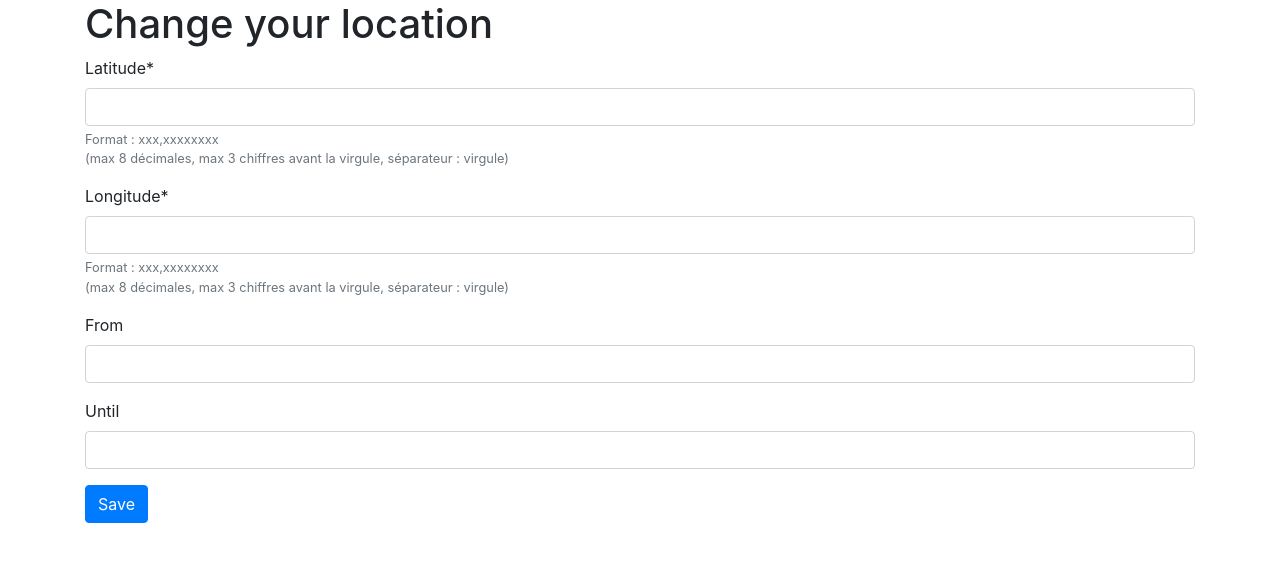
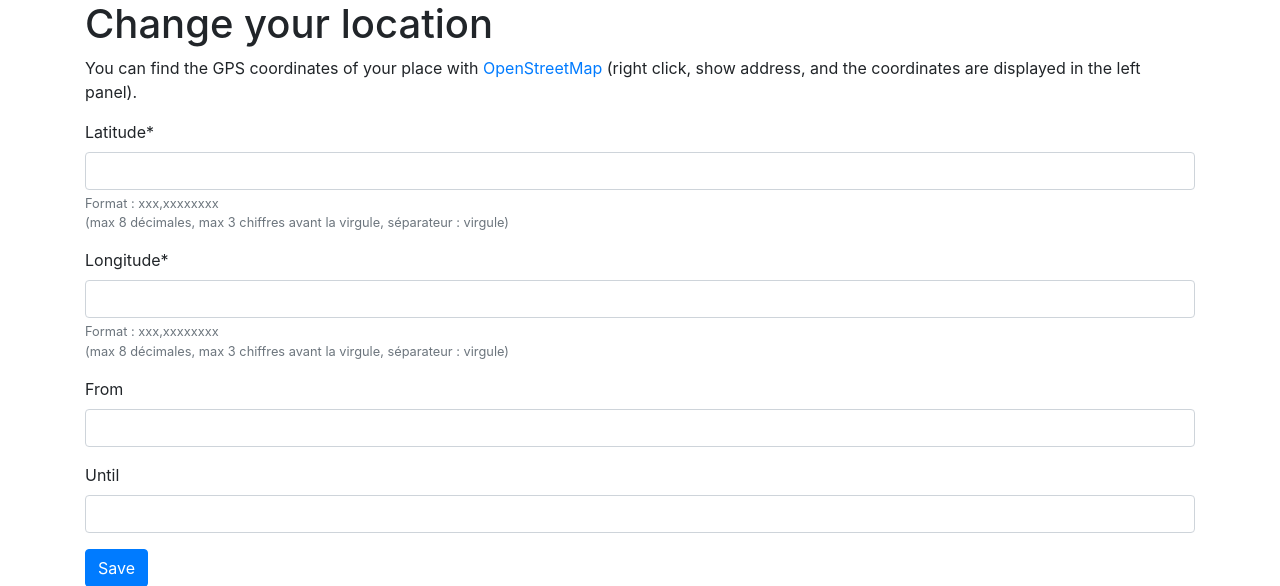
Before and after one commit to Crocmagnon/friendsmap, a Django app: page /add-location in a window 1280 px wide. Shown: the part 56-642 px from the top of the page. Run offline with Django 3.2, Linux system fonts and the light colour scheme; the visitor is signed in with stand-in values (Sample User, id 1); some libraries are stand-ins or nearby versions.

Commit message:
Add OSM message for coordinates

```diff
--- a/map/templates/map/change_location.html
+++ b/map/templates/map/change_location.html
@@ -4,6 +4,10 @@
 {% block h1 %}Change your location{% endblock %}
 
 {% block content %}
+    <p>
+    You can find the GPS coordinates of your place with <a href="https://www.openstreetmap.org">OpenStreetMap</a>
+    (right click, show address, and the coordinates are displayed in the left panel).
+    </p>
     <form method="post">
         {% csrf_token %}
         {{ form|crispy }}
```
